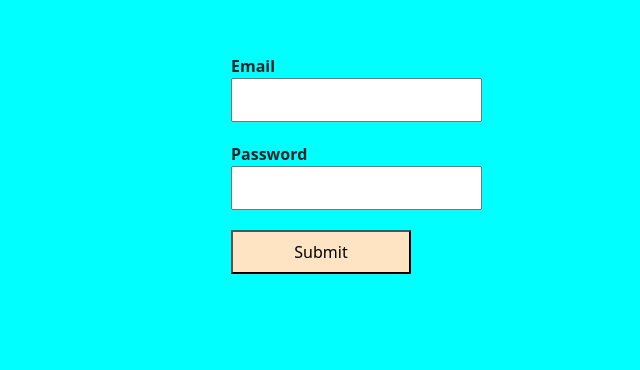
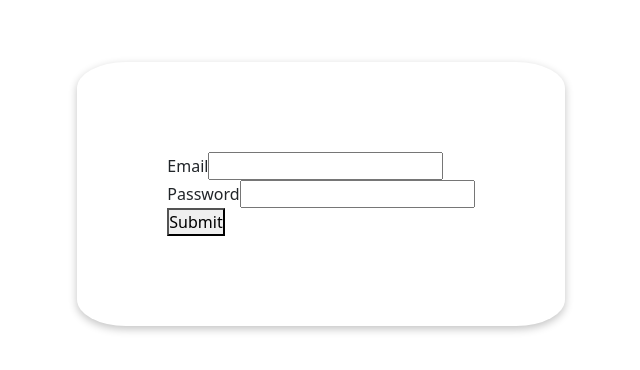
Before and after one commit to AshokAshok24/react-node-loginpage, a React (Create React App) app in the folder client/: page /login in a window 1280 px wide. Shown: the part 206-576 px from the top of the page, without its empty margins (319-959 px from the left). Built offline with nearby package versions, Linux system fonts and the light colour scheme.

Commit message:
css modified

```diff
--- a/client/src/App.css
+++ b/client/src/App.css
@@ -4,45 +4,20 @@
   box-sizing: border-box;
 }
 
-
 .login-container{
 
   height: 100vh;
-  background-color: aqua;
   display: flex;
   flex-direction: column;
   align-items: center;
   justify-content: center;
+
 }
 
 .login-container .wrapper{
 
-  display: flex;
-  flex-direction: column;
-  width: 200px;
-  height: 300px;
-
+  /* border: 1px solid black; */
+  padding: 90px;
+  border-radius: 10%;
+  box-shadow: rgba(0, 0, 0, 0.24) 0px 3px 8px;
 }
-
-.login-container .wrapper .form-field{
-
-  padding: 10px;
-  width: 100%;
-}
-
-.login-container .wrapper .form-field label{
-
-  font-size: 16px;
-  font-weight: 600;
-
-}
-.login-container .wrapper input{
-  padding: 8px;
-}
-
-.login-container .wrapper button{
-
-  width: 100%;
-  background-color: bisque;
-  padding: 8px;
-}
```
